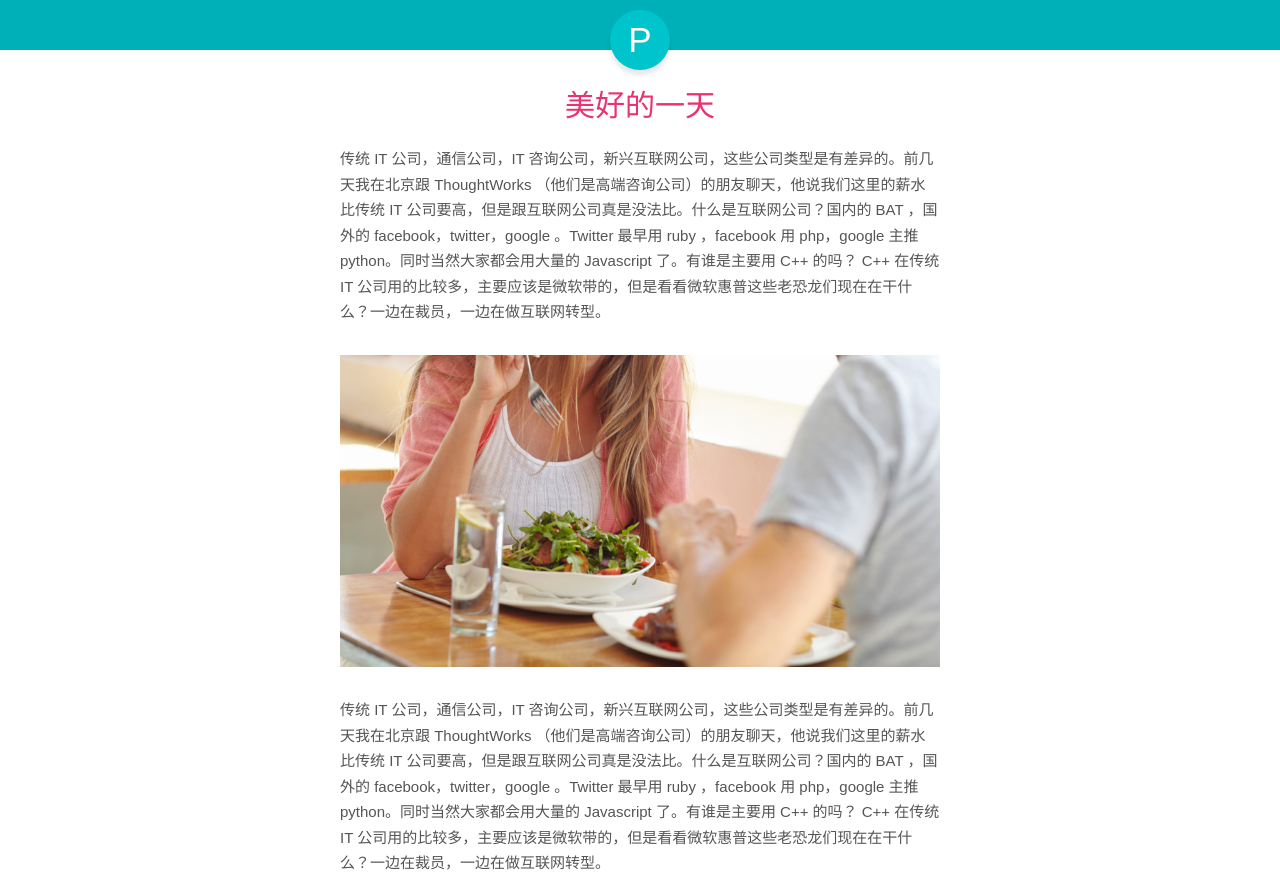
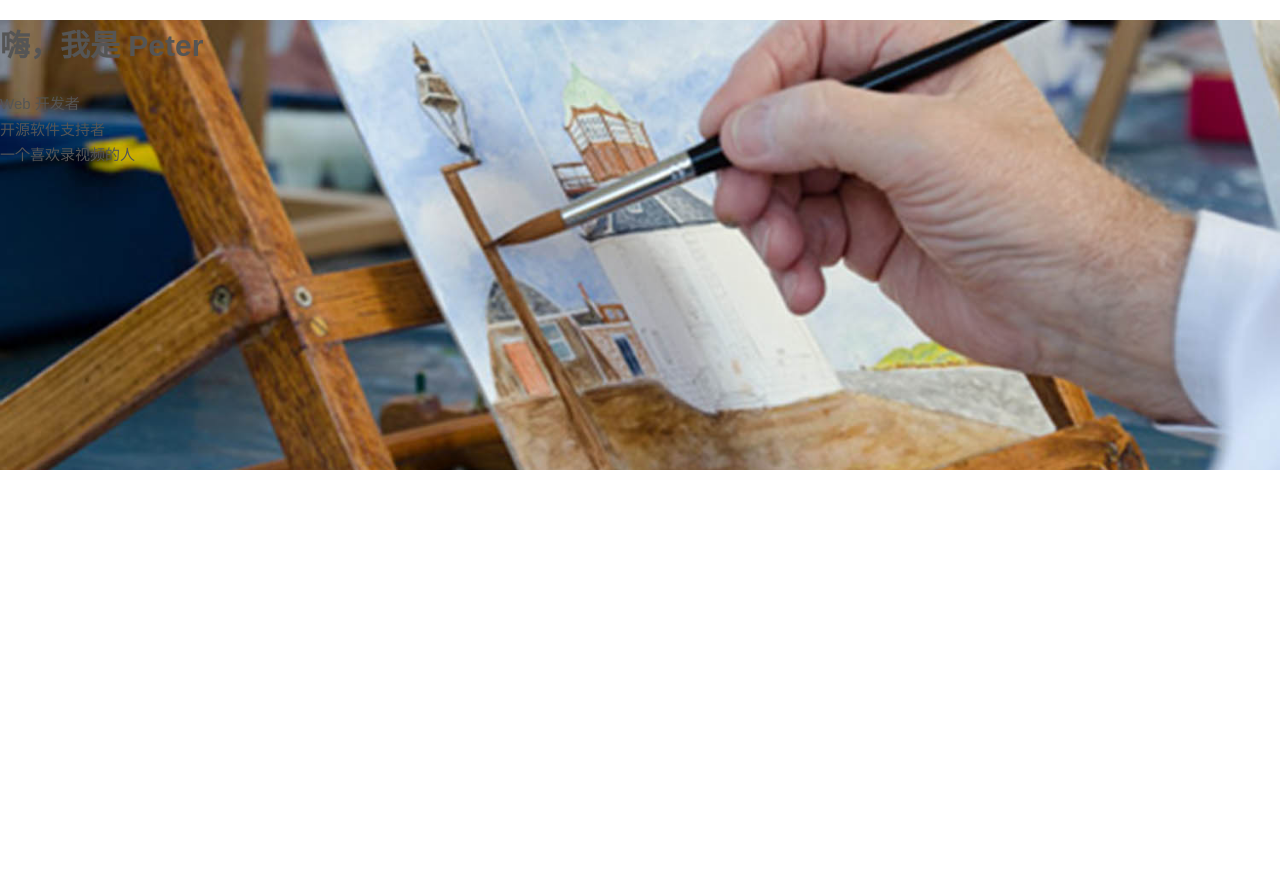
Before and after one commit to perfectfoolish/perfectfoolish.github.io, a website: page index.html in a window 1280 px wide. Shown: the top 879 px of the page. After the commit the page ends 800 px from the top, so only its background shows below. Drawn offline with Linux system fonts and the light colour scheme.

Commit message:
I have a question at this state

```diff
--- a/index.html
+++ b/index.html
@@ -5,29 +5,15 @@
   <link rel="stylesheet" type="text/css" href="main.css">
 </head>
 <body>
-  <div class="header">
-    <a href="/" class="logo">P</a>
-  </div>
-  <div class="blog-wrapper clearfix">
-    <h1 class="post-title">美好的一天</h1>
-    <p>
-      传统 IT 公司，通信公司，IT 咨询公司，新兴互联网公司，这些公司类型是有差异的。前几天我在北京跟 ThoughtWorks （他们是高端咨询公司）的朋友聊天，他说我们这里的薪水比传统 IT 公司要高，但是跟互联网公司真是没法比。什么是互联网公司？国内的 BAT ，国外的 facebook，twitter，google 。Twitter 最早用 ruby ，facebook 用 php，google 主推 python。同时当然大家都会用大量的 Javascript 了。有谁是主要用 C++ 的吗？ C++ 在传统 IT 公司用的比较多，主要应该是微软带的，但是看看微软惠普这些老恐龙们现在在干什么？一边在裁员，一边在做互联网转型。
-    </p>
-    <p>
-      <img class="post-img" src="images/dinner.jpg" alt="">
-    </p>
-    <p>
-      传统 IT 公司，通信公司，IT 咨询公司，新兴互联网公司，这些公司类型是有差异的。前几天我在北京跟 ThoughtWorks （他们是高端咨询公司）的朋友聊天，他说我们这里的薪水比传统 IT 公司要高，但是跟互联网公司真是没法比。什么是互联网公司？国内的 BAT ，国外的 facebook，twitter，google 。Twitter 最早用 ruby ，facebook 用 php，google 主推 python。同时当然大家都会用大量的 Javascript 了。有谁是主要用 C++ 的吗？ C++ 在传统 IT 公司用的比较多，主要应该是微软带的，但是看看微软惠普这些老恐龙们现在在干什么？一边在裁员，一边在做互联网转型。
-    </p>
-    <p>
-      <img class="post-img" src="images/dog.jpg" alt="">
-    </p>
-    <p>
-      传统 IT 公司，通信公司，IT 咨询公司，新兴互联网公司，这些公司类型是有差异的。前几天我在北京跟 ThoughtWorks （他们是高端咨询公司）的朋友聊天，他说我们这里的薪水比传统 IT 公司要高，但是跟互联网公司真是没法比。什么是互联网公司？国内的 BAT ，国外的 facebook，twitter，google 。Twitter 最早用 ruby ，facebook 用 php，google 主推 python。同时当然大家都会用大量的 Javascript 了。有谁是主要用 C++ 的吗？ C++ 在传统 IT 公司用的比较多，主要应该是微软带的，但是看看微软惠普这些老恐龙们现在在干什么？一边在裁员，一边在做互联网转型。
-    </p>
-    <p>
-      <img class="post-img" src="images/mountain.jpg" alt="">
-    </p>
+  <div class="banner-page">
+    <h1 class="tagline">
+      嗨，我是 Peter
+    </h1>
+    <div class="tagline-caption">
+      Web 开发者<br>
+      开源软件支持者<br>
+      一个喜欢录视频的人
+    </div>
   </div>
 </body>
 </html>
--- a/main.css
+++ b/main.css
@@ -25,6 +25,13 @@ a {
 .clearfix {
   *zoom: 1;
 }
+/* welcom.css */
+.banner-page {
+  background: url("./images/learn-by-making.jpg");
+  height: 450px;
+  background-size: cover;
+  background-position: 50% 50%;
+ }
 /* layout.css */
 
 .header {
```
Also changed, not shown: post1.html (added, +33 -0 lines), images/learn-by-making.jpg (added).
